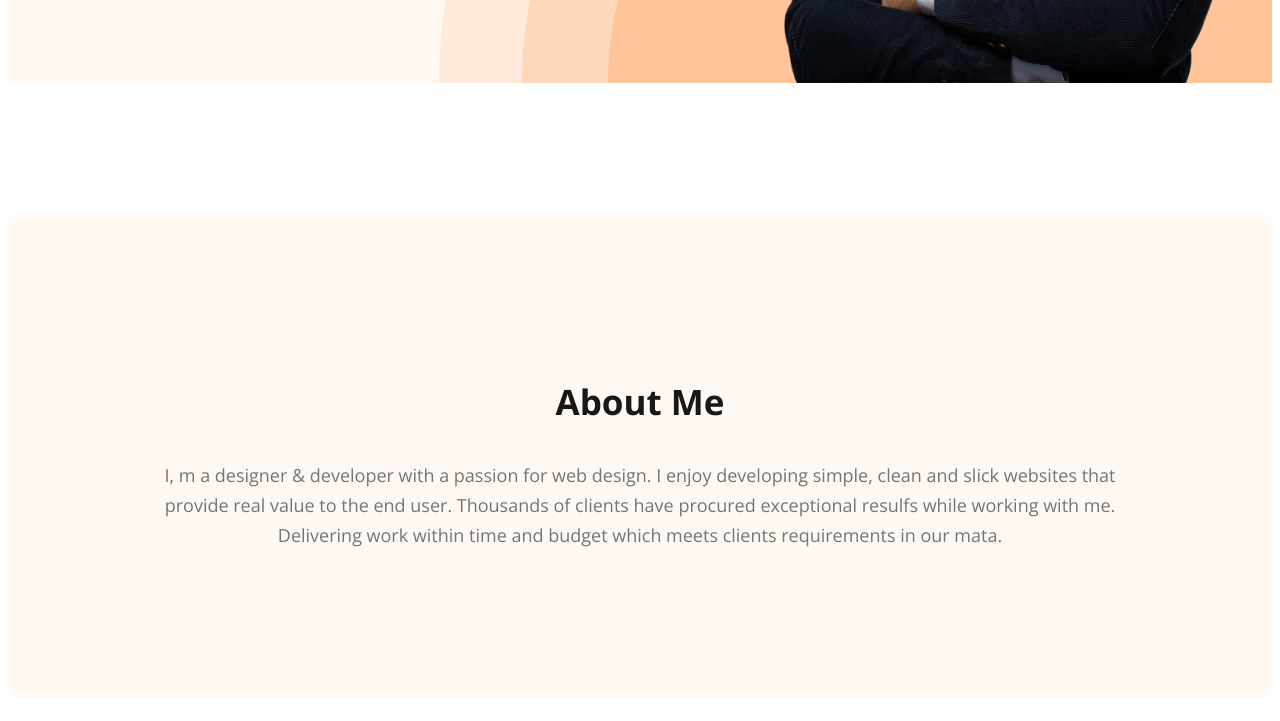
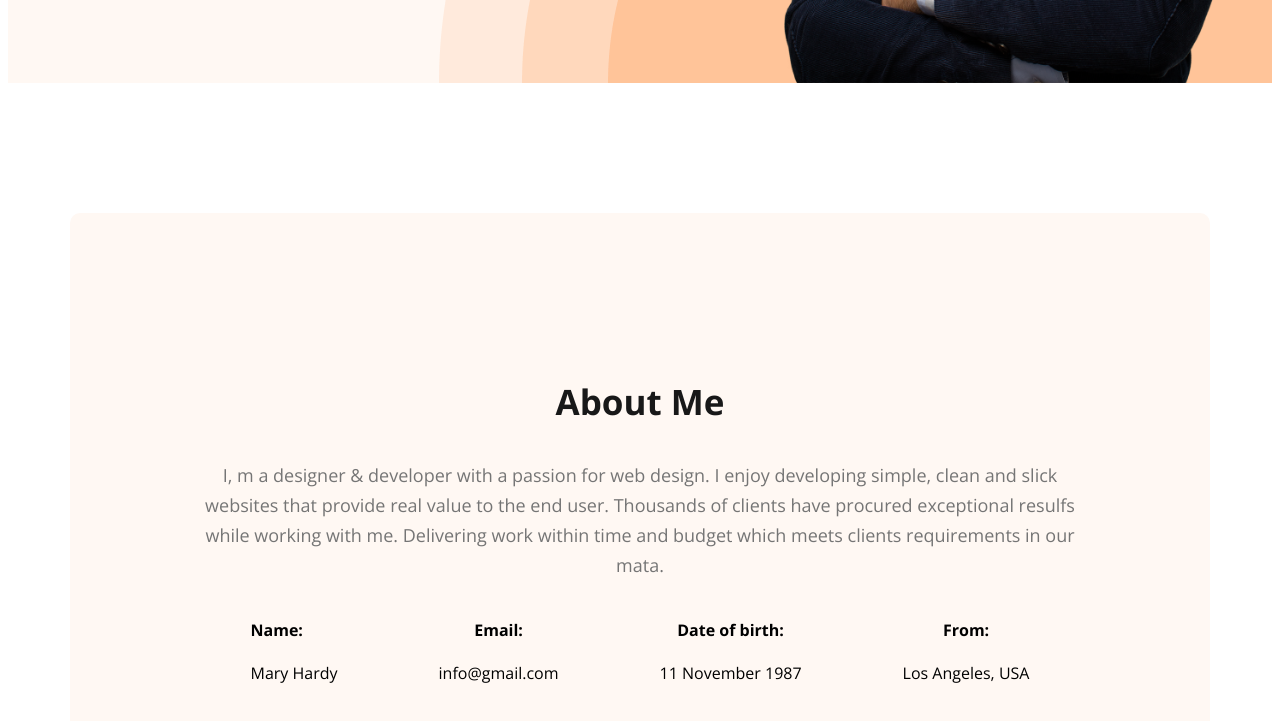
Before and after one commit to 678-Asraful/devloperportfoio, a plain HTML site: page index.html in a window 1280 px wide. Shown: the part 685-1406 px from the top of the page. Drawn offline with nearby package versions, Linux system fonts and the light colour scheme.

Commit message:
modify about

```diff
--- a/css/style.css
+++ b/css/style.css
@@ -101,8 +101,12 @@ nav ul span {
     max-width: 585px;
     color: #757575;
 }
-
 /* main section styles */
+main{
+    max-width: 1140px;
+    margin: 0 auto;
+}
+/* about section styles */
 .about {
     padding: 130px;
     background: #FFF8F3;
@@ -128,3 +132,10 @@ nav ul span {
     line-height: 30px;
     /* 166.667% */
 }
+.about .about-info-container{
+    display: flex;
+    justify-content: space-around;
+}
+.about-info{
+    text-align: center;
+}
--- a/index.html
+++ b/index.html
@@ -32,6 +32,30 @@
         <section class="about">
             <h3 class="section-title">About Me</h3>
             <p class="section-description">I, m a designer & developer with a passion for web design. I enjoy developing simple, clean and slick websites that provide real value to the end user. Thousands of clients have procured exceptional resulfs while working with me. Delivering work within time and budget which meets clients requirements in our mata.</p>
+            <div class="about-info-container">
+                <div class="about-inf">
+                    <h4 class="info-title">Name:
+                         </h4>
+                    <p class="info-description">Mary Hardy</p>
+                </div>
+                <div class="about-info">
+                    <h4 class="info-title">Email:
+                        </h4>
+                    <p class="info-description">
+                        info@gmail.com</p>
+                </div>
+                <div class="about-info">
+                    <h4 class="info-title">Date of birth:
+                        </h4>
+                    <p class="info-description">
+                        11 November 1987</p>
+                </div>
+                <div class="about-info">
+                    <h4 class="info-title">From:
+                        </h4>
+                    <p class="info-description">Los Angeles, USA</p>
+                </div>
+            </div>
         </section>
     </main>
     <footer>
```
